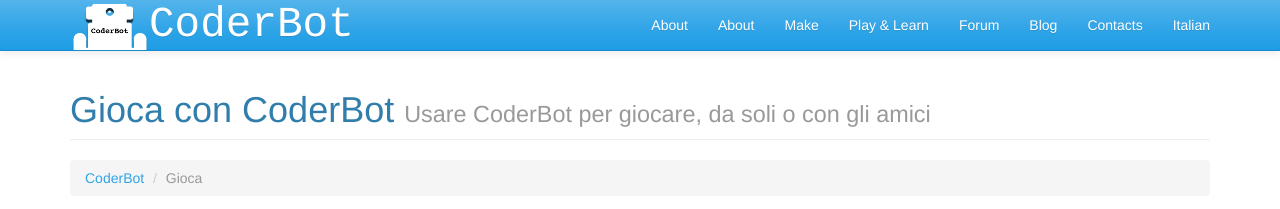
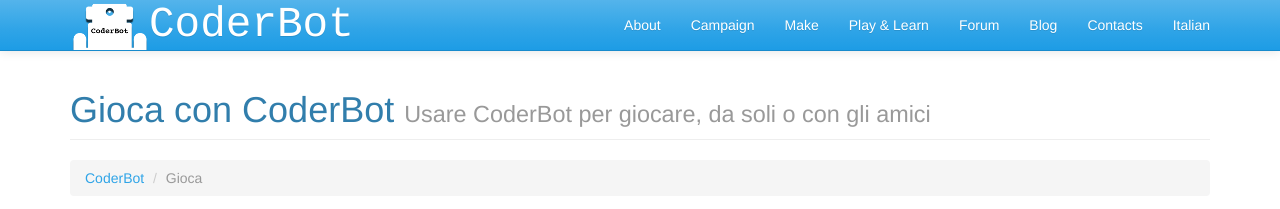
Before and after one commit to CoderBotOrg/website, a Jekyll site: the page built from en/prj_fun.html, in a window 1280 px wide. Shown: the top 209 px of the page. Built offline with Jekyll 4.4.1, drawn with Linux system fonts in a browser that asks for light colours.

Commit message:
Update header.html

```diff
--- a/_includes/en/header.html
+++ b/_includes/en/header.html
@@ -19,7 +19,7 @@
                         <a href="{{site.baseurl}}/en/about.html">About</a>
                     </li>
                     <li>
-                        <a href="{{site.baseurl}}/en/kit.html">About</a>
+                        <a href="https://www.google.com" target="_new">Campaign</a>
                     </li>
                     <li>
                         <a href="{{site.baseurl}}/en/how_to_build_it.html">Make</a>
```
